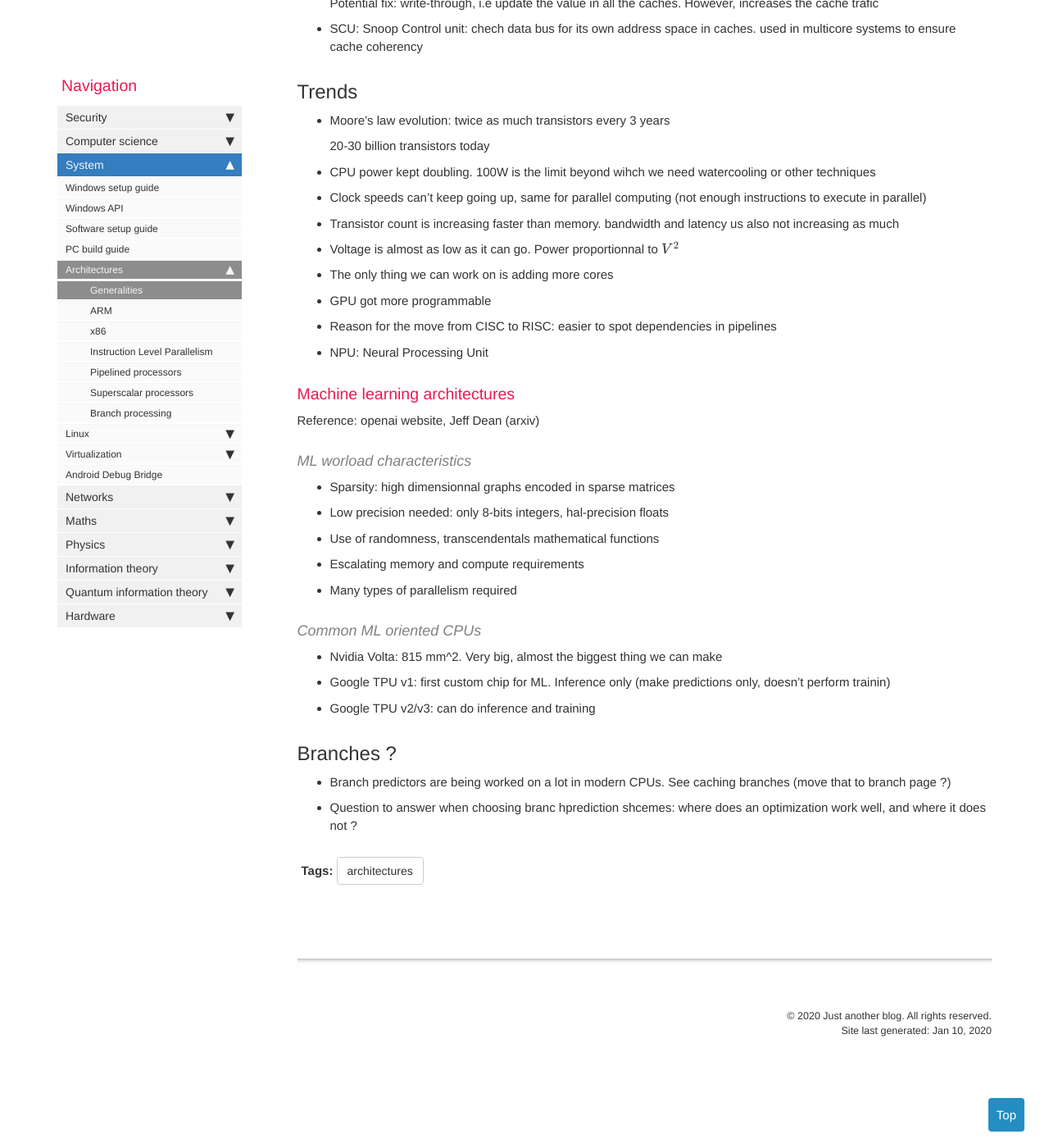
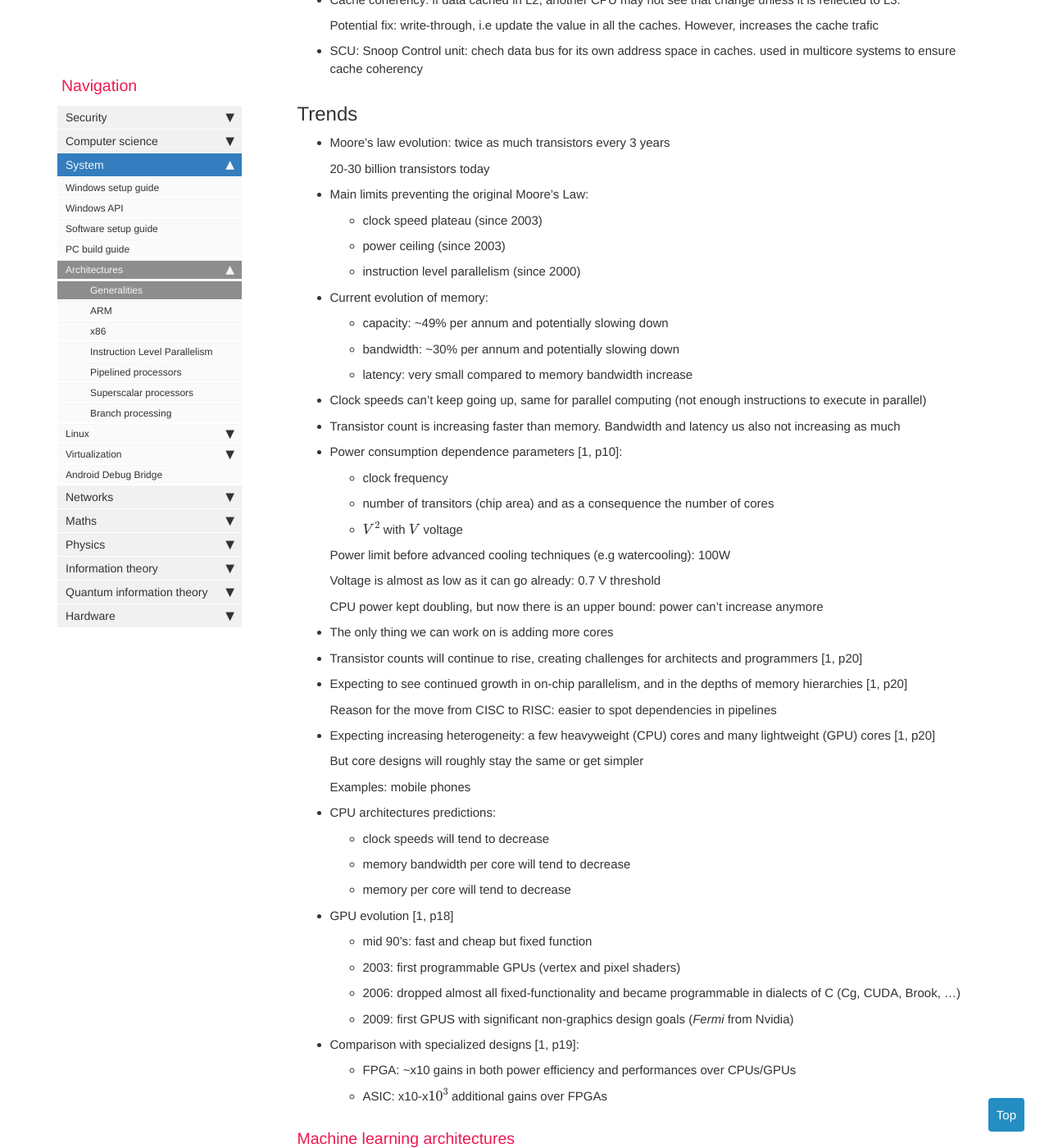
Before and after one commit to greglan/greglan.github.io, a Jekyll site: the page built from pages/system/architectures/generalities.md, in a window 1280 px wide and 1400 px high, scrolled down 716 px. Shown: the whole window at 82% size. Built offline with Jekyll 4.4.1, drawn with Linux system fonts in a browser that asks for light colours; nearby versions of some CDN libraries; formulas are drawn with MathJax 3; comment, search, counter and statistics services are not loaded; some of the changed text lies outside the part shown.

Commit message:
Completed CPU trends

```diff
--- a/pages/system/architectures/generalities.md
+++ b/pages/system/architectures/generalities.md
@@ -24,17 +24,53 @@ summary: "Various information about computer architectures"
 * Moore's law evolution: twice as much transistors every 3 years
 
   20-30 billion transistors today
-* CPU power kept doubling. 100W is the limit beyond wihch we need watercooling or other techniques
+* Main limits preventing the original Moore's Law:
+  - clock speed plateau (since 2003)
+  - power ceiling (since 2003)
+  - instruction level parallelism (since 2000)
+* Current evolution of memory:
+  - capacity: ~49% per annum and potentially slowing down
+  - bandwidth: ~30% per annum and potentially slowing down
+  - latency: very small compared to memory bandwidth increase
 * Clock speeds can't keep going up, same for parallel computing (not enough instructions to execute in parallel)
-* Transistor count is increasing faster than memory. bandwidth and latency us also not increasing as much
-* Voltage is almost as low as it can go. Power proportionnal to $$V^2$$
+* Transistor count is increasing faster than memory. Bandwidth and latency us also not increasing as much
+* Power consumption dependence parameters [1, p10]:
+  - clock frequency
+  - number of transitors (chip area) and as a consequence the number of cores
+  - $$V^2$$ with $$V$$ voltage
+
+  Power limit before advanced cooling techniques (e.g watercooling): 100W
+
+  Voltage is almost as low as it can go already: 0.7 V threshold
+
+  CPU power kept doubling, but now there is an upper bound: power can't increase anymore
 * The only thing we can work on is adding more cores
-* GPU got more programmable
-* Reason for the move from CISC to RISC: easier to spot dependencies in pipelines
-* NPU: Neural Processing Unit
+* Transistor counts will continue to rise, creating challenges for architects and programmers [1, p20]
+* Expecting to see continued growth in on-chip parallelism, and in the depths of memory hierarchies [1, p20]
+
+  Reason for the move from CISC to RISC: easier to spot dependencies in pipelines
+* Expecting increasing heterogeneity: a few heavyweight (CPU) cores and many lightweight (GPU) cores [1, p20]
+
+  But core designs will roughly stay the same or get simpler
+
+  Examples: mobile phones
+* CPU architectures predictions:
+  - clock speeds will tend to decrease
+  - memory bandwidth per core will tend to decrease
+  - memory per core will tend to decrease
+* GPU evolution [1, p18]
+  - mid 90's: fast and cheap but fixed function
+  - 2003: first programmable GPUs (vertex and pixel shaders)
+  - 2006: dropped almost all fixed-functionality and became programmable in dialects of C (Cg, CUDA, Brook, ...)
+  - 2009: first GPUS with significant non-graphics design goals (*Fermi* from Nvidia)
+* Comparison with specialized designs [1, p19]:
+  - FPGA: ~x10 gains in both power efficiency and performances over CPUs/GPUs
+  - ASIC: x10-x$$\text{10}^3$$ additional gains over FPGAs
+
 
 ### Machine learning architectures
 Reference: openai website, Jeff Dean (arxiv)
+* NPU: Neural Processing Unit
 
 #### ML worload characteristics
 * Sparsity: high dimensionnal graphs encoded in sparse matrices
@@ -53,3 +89,6 @@ Reference: openai website, Jeff Dean (arxiv)
 ## Branches ?
 * Branch predictors are being worked on a lot in modern CPUs. See caching branches (move that to branch page ?)
 * Question to answer when choosing branc hprediction shcemes: where does an optimization work well, and where it does not ?
+
+## References
+* [1] *Simon McIntosh-Smith*, Chip trends lecture
```
